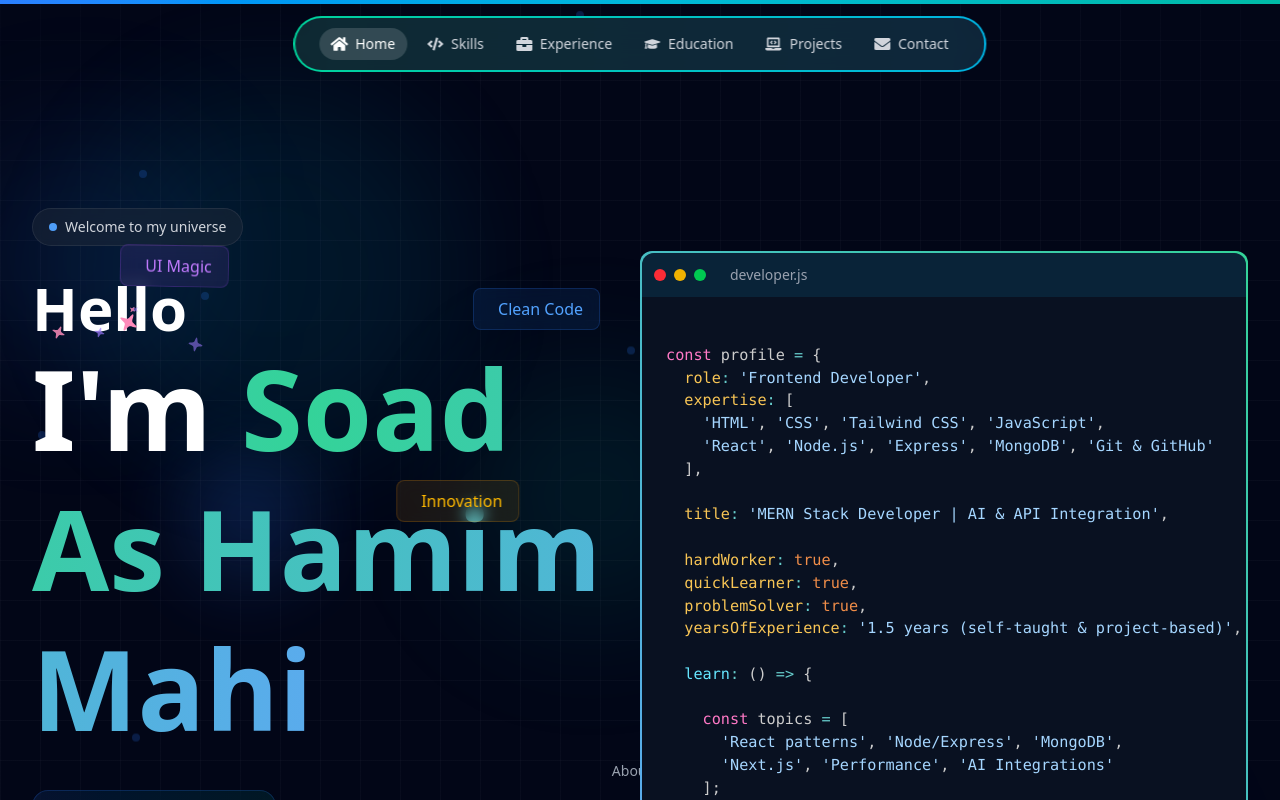
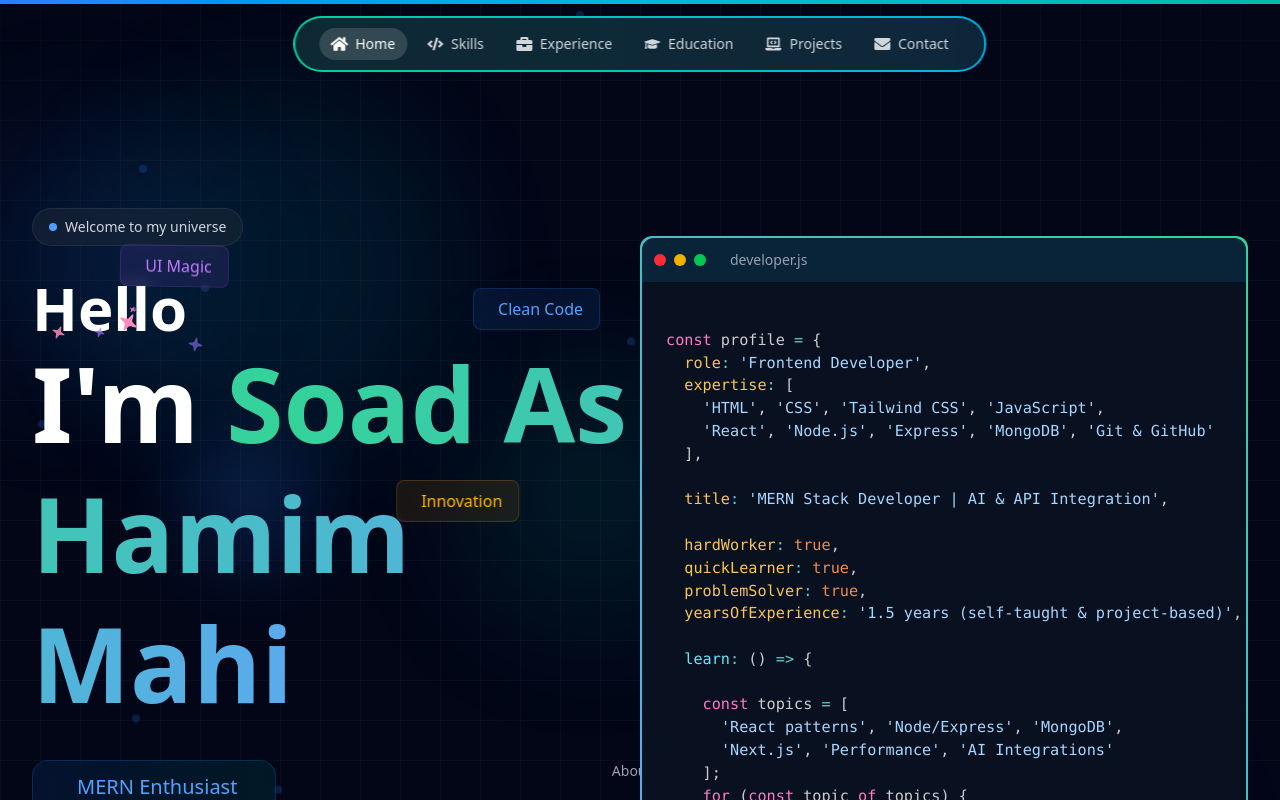
Before and after one commit to SoadAsHamimMahi/Prefessional_Portfolioo, a React (Vite) app: page / in a window 1280 px wide. Shown: the top 800 px of the page. Built offline with nearby package versions, Linux system fonts and the light colour scheme.

Commit message:
Bug fixed

```diff
--- a/src/pages/Hero/Hero.jsx
+++ b/src/pages/Hero/Hero.jsx
@@ -118,7 +118,7 @@ const profile = {
 
               {/* Name section */}
               <div className="relative mb-6 sm:mb-8">
-                <h1 className="text-[clamp(2rem,8vw,4.5rem)] sm:text-[clamp(2.5rem,10vw,5.5rem)] lg:text-[clamp(3rem,12vw,7rem)] font-bold leading-tight">
+                <h1 className="text-[clamp(1.75rem,7vw,4rem)] sm:text-[clamp(2.25rem,9vw,5rem)] lg:text-[clamp(2.75rem,11vw,6.5rem)] font-bold leading-tight">
                   <SparklesText text="Hello" />
                   <span className="relative inline-block">
                     I&apos;m
```
